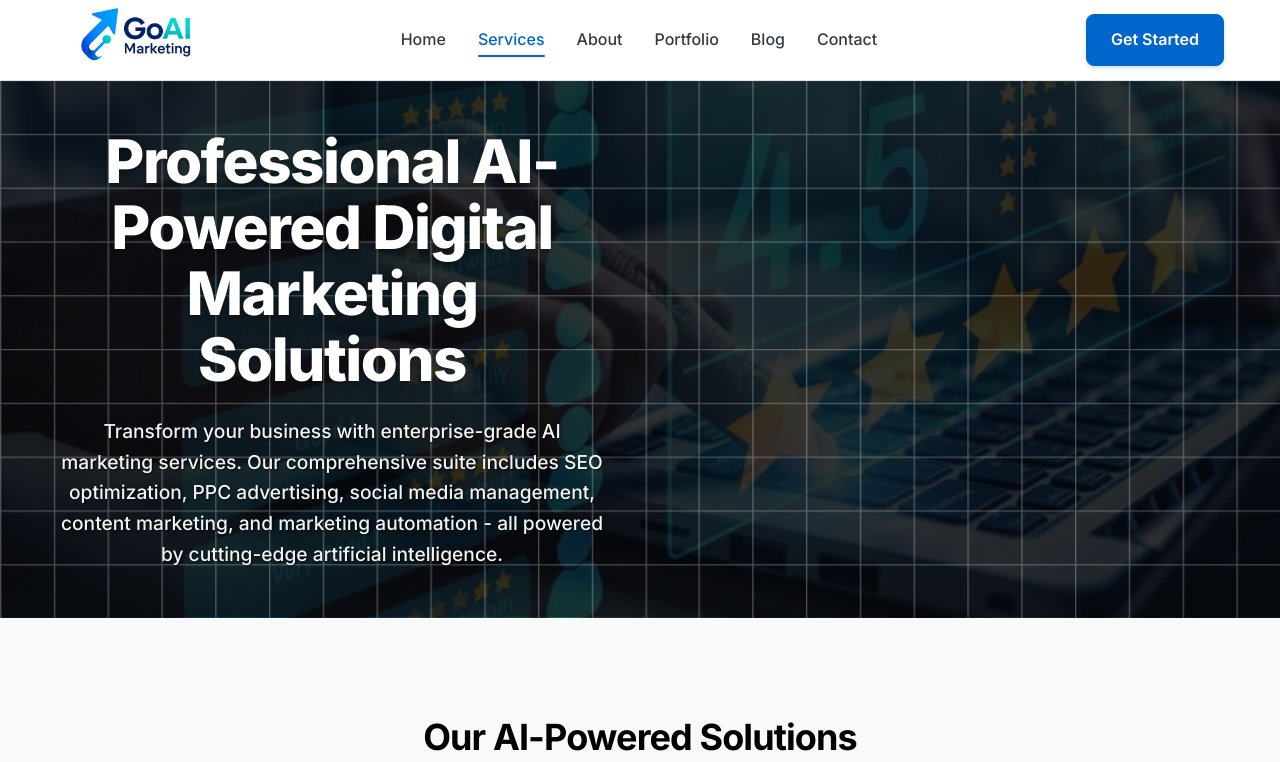
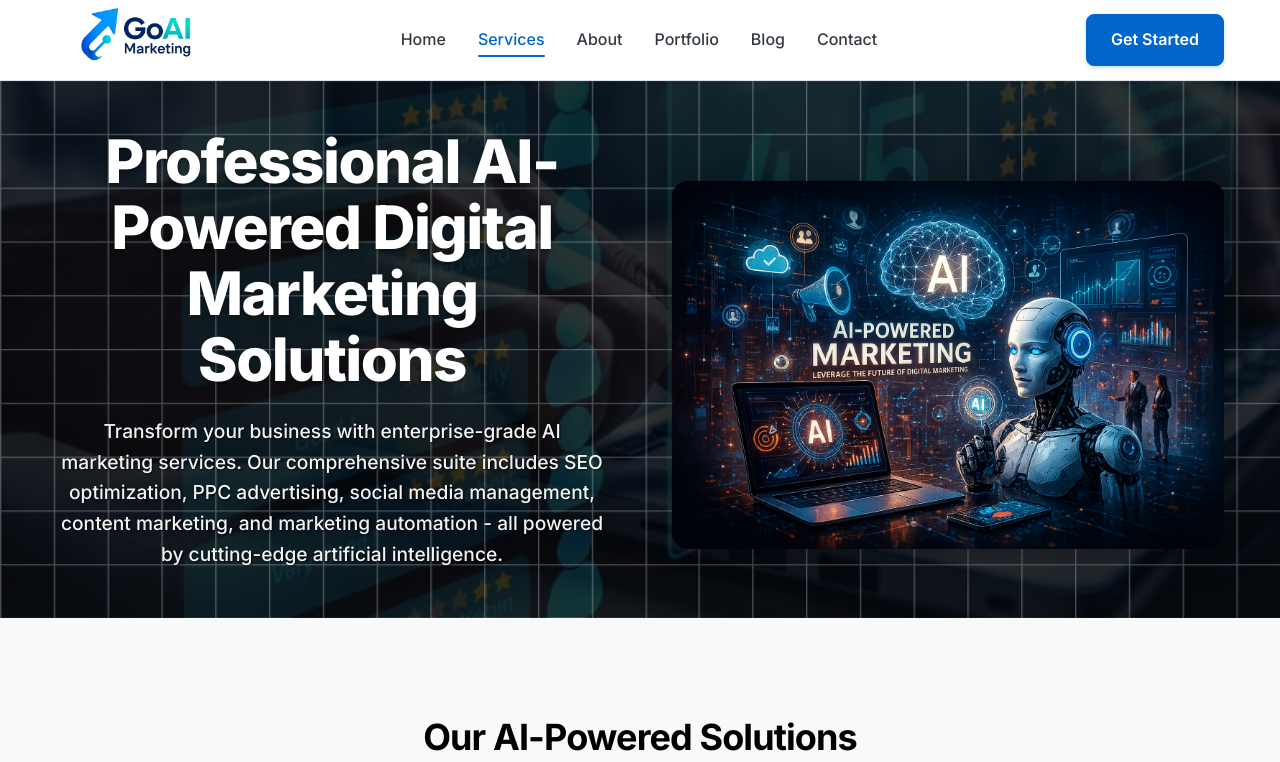
Before and after one commit to shirwani/goai, a Flask app: page /services in a window 1280 px wide. Shown: the top 762 px of the page. Run offline with Flask 3, Linux system fonts and the light colour scheme.

Commit message:
Add hero image to services page
- Added hero-marketing.png image to the services page hero section
- Image positioned below the text content with proper styling
- Applied fade-in-up animation for smooth appearance
- Added professional styling with border-radius and box-shadow
- Enhanced visual appeal of the services page hero section

```diff
--- a/templates/services.html
+++ b/templates/services.html
@@ -87,6 +87,9 @@
         <div class="hero-content fade-in-up" style="text-align: center; color: white;">
             <h1 style="color: white; text-shadow: 0 2px 4px rgba(0,0,0,0.3);">Professional AI-Powered Digital Marketing Solutions</h1>
             <p style="color: rgba(255,255,255,0.95); font-size: 1.2rem; max-width: 800px; margin: 0 auto;">Transform your business with enterprise-grade AI marketing services. Our comprehensive suite includes SEO optimization, PPC advertising, social media management, content marketing, and marketing automation - all powered by cutting-edge artificial intelligence.</p>
+        </div>
+        <div class="hero-image fade-in-up" style="text-align: center; margin-top: 2rem;">
+            <img src="{{ url_for('static', filename='images/hero-marketing.png') }}" alt="AI-Powered Digital Marketing Services" style="max-width: 100%; height: auto; max-height: 400px; border-radius: 1rem; box-shadow: 0 10px 30px rgba(0,0,0,0.3);">
         </div>
     </div>
 </section>
```
